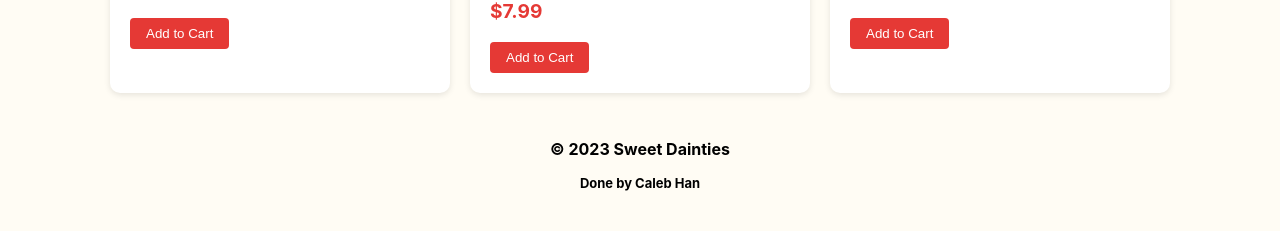
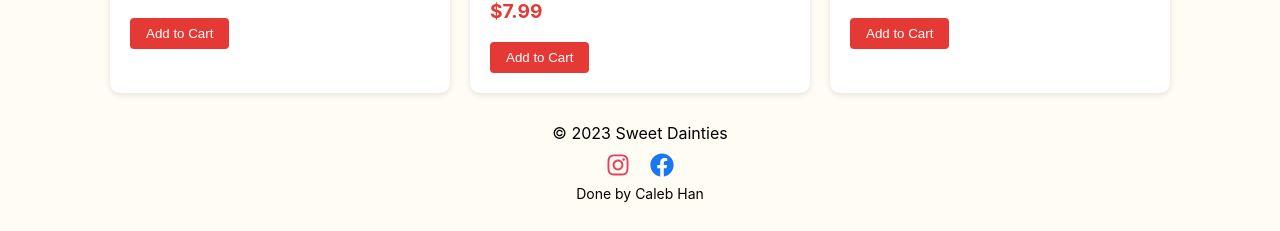
Before and after one commit to kidscoots101/Sweet-Dainties, a React (Create React App) app: page / in a window 1280 px wide. Shown: the part 1348-1579 px from the top of the page. Built offline with nearby package versions, Linux system fonts and the light colour scheme.

Commit message:
added insta/fb footer

```diff
--- a/package.json
+++ b/package.json
@@ -8,6 +8,7 @@
     "@testing-library/user-event": "^13.5.0",
     "react": "^18.2.0",
     "react-dom": "^18.2.0",
+    "react-icons": "^4.10.1",
     "react-router-dom": "^6.15.0",
     "react-scripts": "5.0.1",
     "web-vitals": "^2.1.4"
--- a/src/components/Home.js
+++ b/src/components/Home.js
@@ -6,6 +6,7 @@ import product1 from "../assets/walnut-fruit-cake.png";
 import product2 from "../assets/chewy chocolate.png";
 import product3 from "../assets/assorted-muffins.png";
 import { useNavigate } from "react-router-dom";
+import { FaInstagram, FaFacebook, FaTwitter } from 'react-icons/fa';
 
 const ProductShowcase = ({
   products,
@@ -207,6 +208,12 @@ export default function Home() {
         state: { cartItems }
       });
   };
+  const iconStyle = {
+    fontSize: '24px',
+    margin: '0 10px',
+    color: '#333',
+    transition: 'color 0.3s ease-in-out',
+};
 
   return (
     <div className="home-container">
@@ -236,10 +243,19 @@ export default function Home() {
         />
       </div>
 
-      <footer className="footer" style={{textAlign: "center", fontWeight: 'bold'}}>
-          <p>&copy; 2023 Sweet Dainties</p>
-          <p style={{fontSize: 13}}>Done by Caleb Han</p>
-      </footer>
+      <footer className="footer" style={{ textAlign: 'center' }}>
+    &copy; 2023 Sweet Dainties <br />
+         <div style={{ marginTop: '10px' }}>
+                <a href="https://www.instagram.com/sweet.dainties/s" style={{ ...iconStyle, color: '#e4405f' }}>
+                    <FaInstagram />
+                </a>
+                <a href="https://www.facebook.com" style={{ ...iconStyle, color: '#1877f2' }}>
+                    <FaFacebook />
+                </a>
+            </div>
+          <text style={{fontSize: 14}}>Done by Caleb Han</text>
+</footer>
+
     </div>
   );
 }
```
Also changed, not shown: 1 other file (tests, documents, lock files or other folders).
